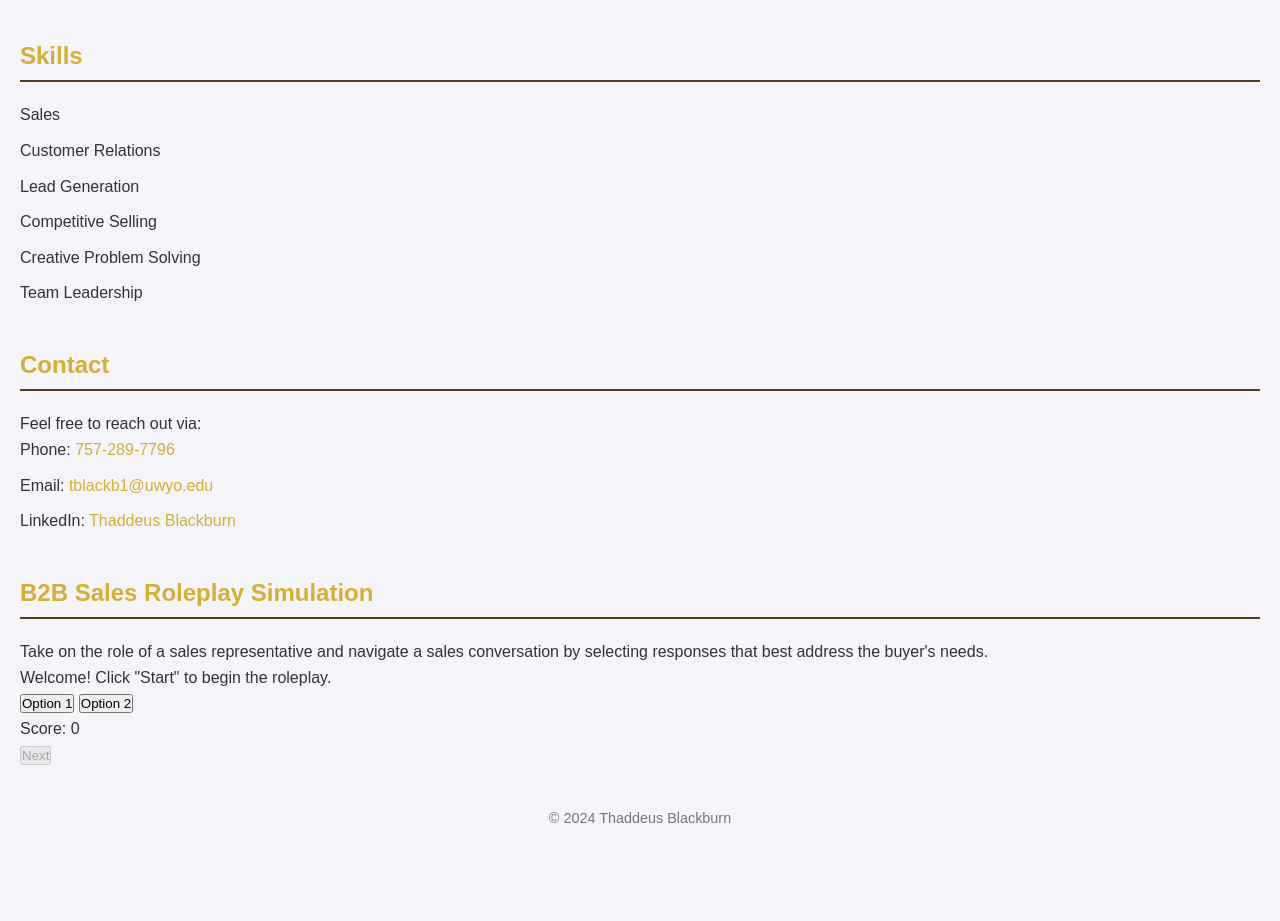
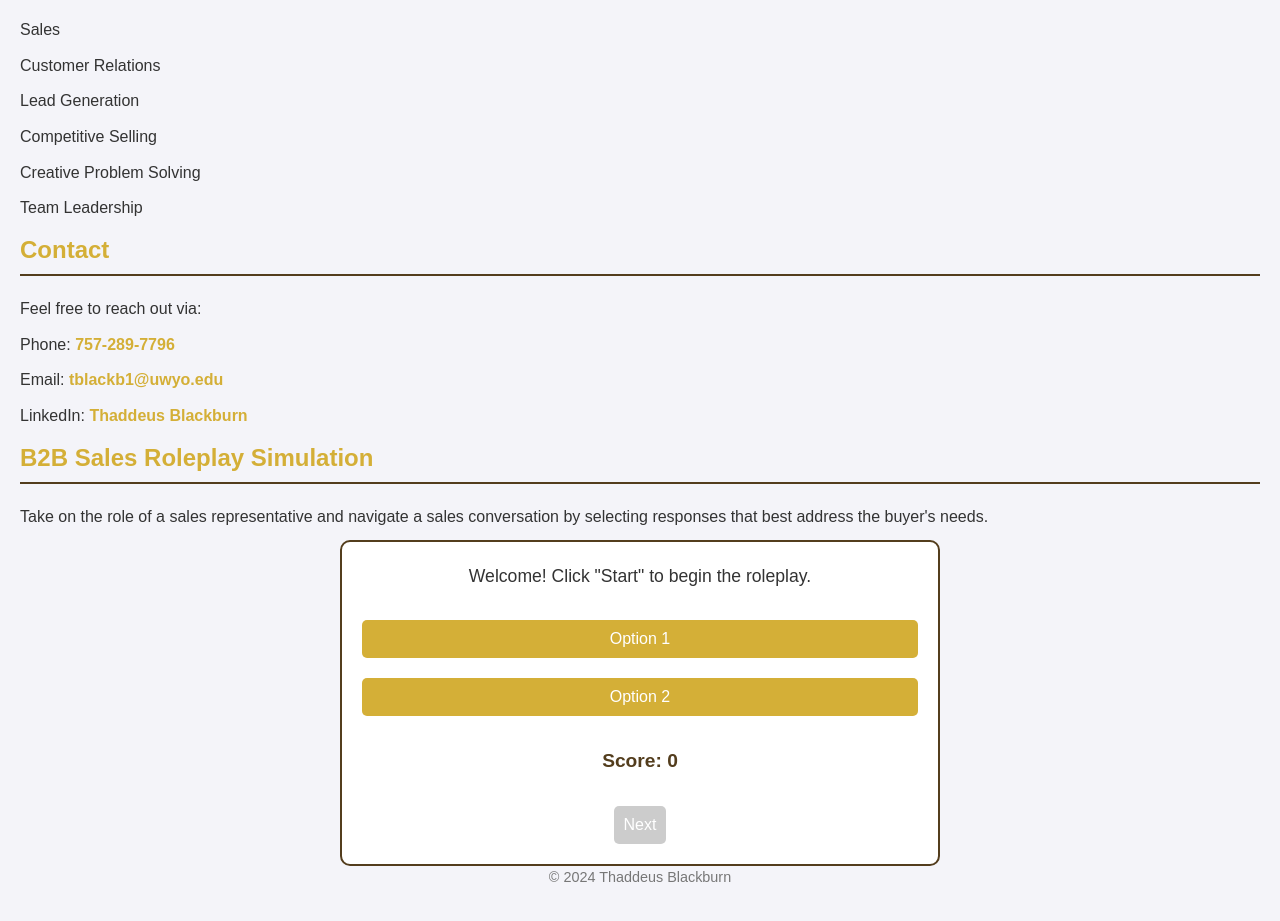
Before and after one commit to Willpatpost/Thaddeus-Blackburn, a plain HTML site: page index.html in a window 1280 px wide. Shown: the part 781-1702 px from the top of the page. Before the commit the page ends 1631 px from the top, so only its background shows below. Drawn offline with Linux system fonts and the light colour scheme.

Commit message:
Update styles.css

```diff
--- a/styles.css
+++ b/styles.css
@@ -1,9 +1,11 @@
+/* Reset */
 * {
   margin: 0;
   padding: 0;
   box-sizing: border-box;
 }
 
+/* Body styling */
 body {
   font-family: Arial, sans-serif;
   line-height: 1.6;
@@ -12,49 +14,50 @@ body {
   padding: 20px;
 }
 
-header {
+header, footer {
   text-align: center;
   margin-bottom: 40px;
 }
 
-header h1 {
+h1 {
   font-size: 2.5em;
   color: #533D1D; /* Brown */
 }
 
-header p {
-  font-size: 1.2em;
-  color: #D4AF37; /* Gold */
+p, ul, li {
+  color: #333;
+  margin-bottom: 10px;
 }
 
-section {
-  margin-bottom: 40px;
-}
-
-section h2 {
+h2 {
   color: #D4AF37; /* Gold */
   border-bottom: 2px solid #533D1D; /* Brown */
   padding-bottom: 5px;
   margin-bottom: 20px;
 }
 
+/* Resume download link */
+a {
+  color: #D4AF37; /* Gold */
+  text-decoration: none;
+  font-weight: bold;
+}
+
+a:hover {
+  text-decoration: underline;
+}
+
+/* Experience and Skills lists */
 ul {
   list-style-type: none;
+  padding-left: 0;
 }
 
 li {
   margin-bottom: 10px;
 }
 
-a {
-  color: #D4AF37; /* Gold */
-  text-decoration: none;
-}
-
-a:hover {
-  text-decoration: underline;
-}
-
+/* Gallery styling */
 .gallery {
   display: flex;
   gap: 10px;
@@ -68,9 +71,74 @@ a:hover {
   border-radius: 5px;
 }
 
-footer {
+/* Contact section styling */
+#contact ul {
+  list-style-type: none;
+  padding: 0;
+}
+
+#contact li a {
+  color: #D4AF37; /* Gold */
+}
+
+/* Roleplay Game styling */
+#game-container {
+  background-color: #fff;
+  border: 2px solid #533D1D; /* Brown */
+  border-radius: 10px;
+  padding: 20px;
+  width: 100%;
+  max-width: 600px;
+  margin: 0 auto;
   text-align: center;
+}
+
+#game-container #prompt {
+  font-size: 1.1em;
+  margin-bottom: 20px;
+}
+
+#options button {
+  background-color: #D4AF37; /* Gold */
+  color: #fff;
+  border: none;
+  border-radius: 5px;
+  padding: 10px;
+  margin: 10px 0;
+  width: 100%;
+  cursor: pointer;
+  font-size: 1em;
+}
+
+#options button:hover {
+  background-color: #C4963E;
+}
+
+#next-button {
+  background-color: #533D1D; /* Brown */
+  color: #fff;
+  padding: 10px;
+  border: none;
+  border-radius: 5px;
+  cursor: pointer;
+  font-size: 1em;
   margin-top: 20px;
+}
+
+#next-button:disabled {
+  background-color: #ccc;
+  cursor: not-allowed;
+}
+
+#score {
+  margin-top: 20px;
+  font-weight: bold;
+  font-size: 1.2em;
+  color: #533D1D; /* Brown */
+}
+
+/* Footer styling */
+footer p {
   font-size: 0.9em;
   color: #777;
 }
```
